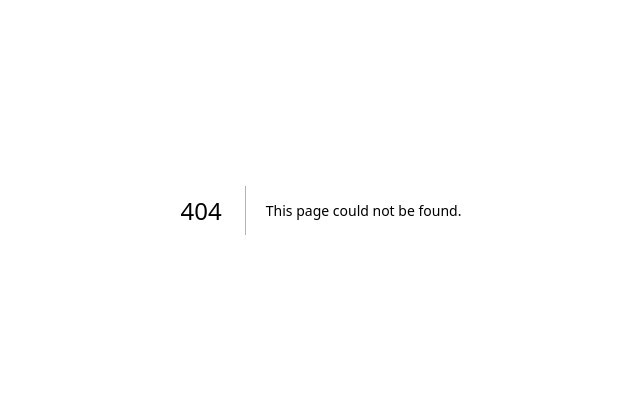
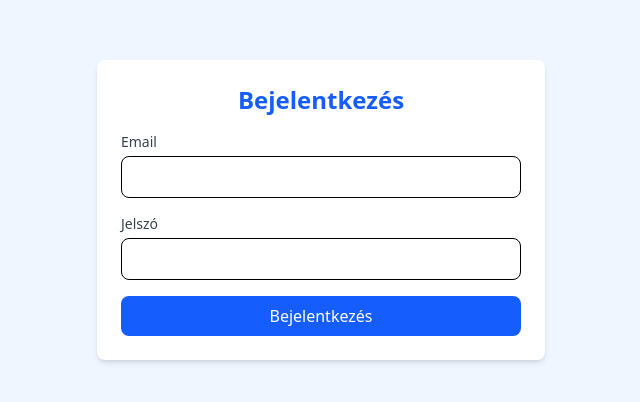
Before and after one commit to csiszaralex/StaffTrackNext, a Next.js app: page /auth/login in a window 1280 px wide. Before the commit this address had no page. Shown: the part 190-592 px from the top of the page, without its empty margins (319-959 px from the left). Built offline with nearby package versions, Linux system fonts and the light colour scheme.

Commit message:
:sparkles: Add login page component with authentication functionality

```diff
--- /dev/null
+++ b/app/auth/login/page.tsx
@@ -0,0 +1,70 @@
+'use client';
+
+import { useState } from "react";
+
+export default function LoginPage() {
+  const [email, setEmail] = useState("");
+  const [password, setPassword] = useState("");
+  const [error, setError] = useState("");
+
+  const handleLogin = async (e: React.FormEvent<HTMLFormElement>) => {
+    e.preventDefault();
+    setError("");
+
+    try {
+      const response = await fetch("http://localhost:3000/auth/login", {
+        method: "POST",
+        headers: {
+          "Content-Type": "application/json",
+        },
+        body: JSON.stringify({ email, password }),
+      });
+
+      if (!response.ok) {
+        throw new Error("Hibás bejelentkezési adatok");
+      }
+
+      const data = await response.json();
+      console.log("Sikeres bejelentkezés", data);
+    } catch (err) {
+      setError((err as Error).message);
+    }
+  };
+
+  return (
+    <div className="flex items-center justify-center min-h-screen bg-blue-50 dark:bg-gray-900">
+      <div className="w-full max-w-md p-6 bg-white rounded-lg shadow-md dark:bg-gray-800">
+        <h2 className="text-2xl font-semibold text-center text-blue-600 dark:text-blue-200">Bejelentkezés</h2>
+        <form onSubmit={handleLogin} className="mt-4">
+          <div>
+            <label className="block text-sm font-medium text-gray-700 dark:text-white">Email</label>
+            <input
+              type="email"
+              className="w-full px-3 py-2 mt-1 border rounded-lg focus:ring-blue-500 focus:border-blue-500 dark:bg-gray-700 dark:border-gray-600 dark:placeholder-gray-400 dark:text-white"
+              value={email}
+              onChange={(e) => setEmail(e.target.value)}
+              required
+            />
+          </div>
+          <div className="mt-4">
+            <label className="block text-sm font-medium text-gray-700 dark:text-white">Jelszó</label>
+            <input
+              type="password"
+              className="w-full px-3 py-2 mt-1 border rounded-lg focus:ring-blue-500 focus:border-blue-500 dark:bg-gray-700 dark:border-gray-600 dark:placeholder-gray-400 dark:text-white"
+              value={password}
+              onChange={(e) => setPassword(e.target.value)}
+              required
+            />
+          </div>
+          {error && <p className="mt-2 text-sm text-red-500 dark:text-red-400">{error}</p>}
+          <button
+            type="submit"
+            className="w-full px-4 py-2 mt-4 text-white bg-blue-600 rounded-lg hover:bg-blue-700 dark:bg-blue-500 dark:hover:bg-blue-600"
+          >
+            Bejelentkezés
+          </button>
+        </form>
+      </div>
+    </div>
+  );
+}
```
